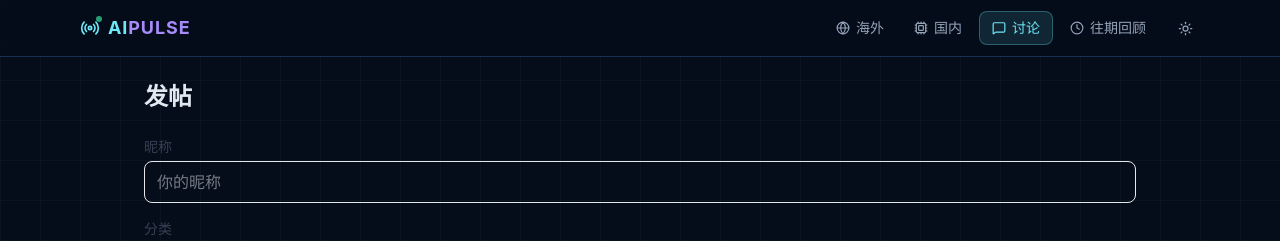
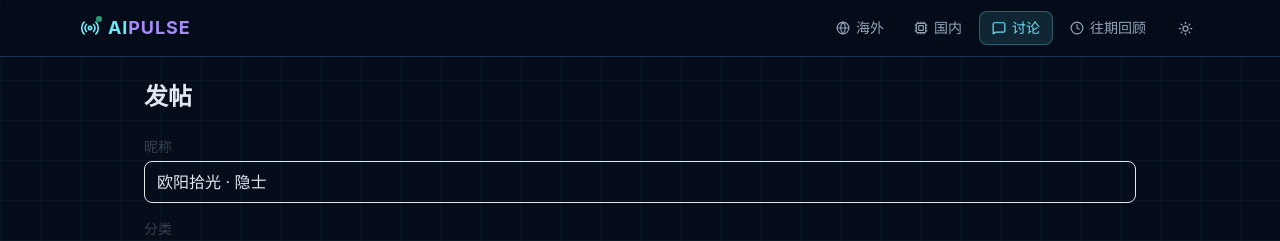
Before and after one commit to alex-mm/aipulse, a React (Vite) app: page /forum/new in a window 1280 px wide. Shown: the top 241 px of the page. Built offline with nearby package versions, Linux system fonts and the light colour scheme; no server answers.

Commit message:
fix: 发帖页面昵称默认读取本地存储，变更时同步保存

```diff
--- a/src/pages/NewTopicPage.tsx
+++ b/src/pages/NewTopicPage.tsx
@@ -1,6 +1,7 @@
-import { useState } from 'react'
+import { useState, useEffect } from 'react'
 import { useNavigate } from 'react-router-dom'
 import { createTopic, type TopicCategory } from '../lib/api'
+import { getWuxiaNick, setWuxiaNick } from '../lib/wuxiaName'
 
 const categories: { key: TopicCategory; label: string }[] = [
   { key: 'discussion', label: '讨论' },
@@ -16,6 +17,10 @@ export default function NewTopicPage() {
   const [category, setCategory] = useState<TopicCategory>('discussion')
   const [nickname, setNickname] = useState('')
   const [submitting, setSubmitting] = useState(false)
+
+  useEffect(() => {
+    setNickname(getWuxiaNick())
+  }, [])
 
   const handleSubmit = async (e: React.FormEvent) => {
     e.preventDefault()
@@ -46,7 +51,7 @@ export default function NewTopicPage() {
           <input
             type="text"
             value={nickname}
-            onChange={(e) => setNickname(e.target.value)}
+            onChange={(e) => { setNickname(e.target.value); if (e.target.value.trim()) setWuxiaNick(e.target.value.trim()) }}
             placeholder="你的昵称"
             className="w-full px-3 py-2 border border-gray-200 rounded-lg focus:outline-none focus:ring-2 focus:ring-primary/30"
           />
```
